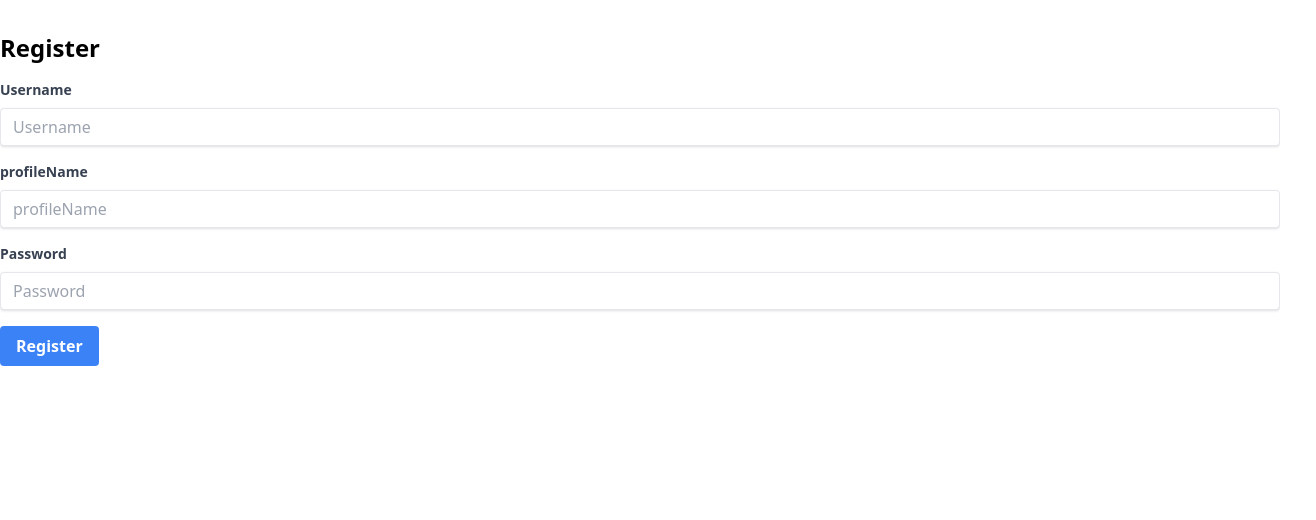
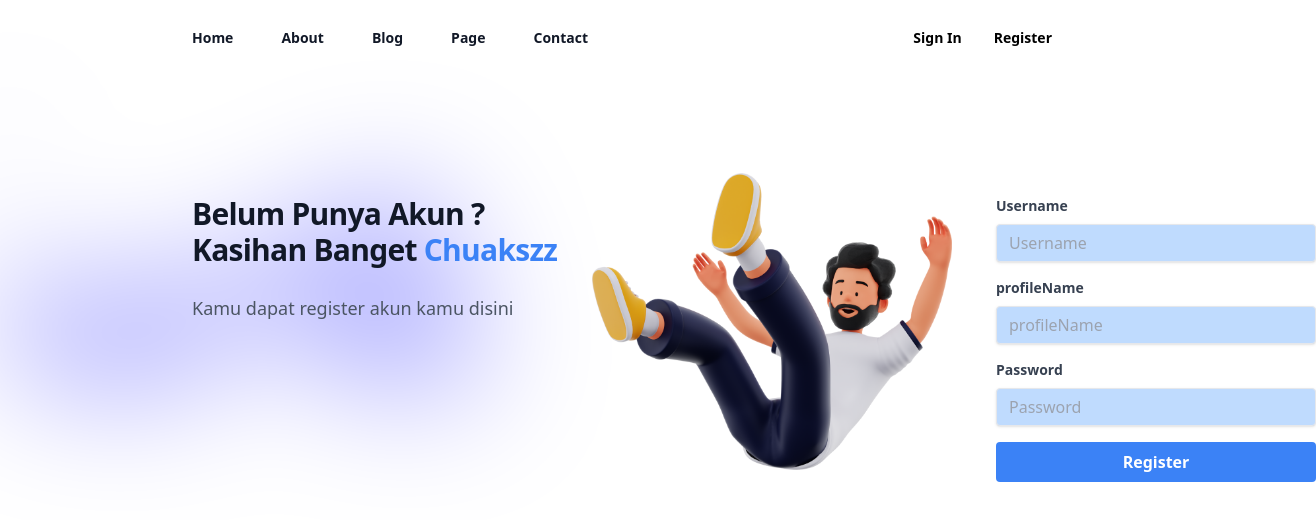
Before and after one commit to alfinseptiady/CaseTestFE, a Vue app: page /register in a window 1280 px wide. Shown: the top 520 px of the page, 1316 px wide, since content can reach past the window. Built offline with nearby package versions, Linux system fonts and the light colour scheme.

Commit message:
designRegister

```diff
--- a/src/components/Login.vue
+++ b/src/components/Login.vue
@@ -46,7 +46,7 @@
               aria-hidden="true">&rarr;</span></a> -->
           <button class="px-4 py-1 text-sm text-black font-semibold  hover:text-blue-600 focus:blue-900 divide-blue-500">
             Sign In</button>
-          <button class="px-4 py-1 text-sm text-black font-semibold rounded-sm hover:text-blue-600 focus:blue-900 mr-40">
+          <button class="px-4 py-1 text-sm text-black font-semibold rounded-sm hover:text-blue-600 focus:blue-900 mr-40" @click="this.$router.push('/register')">
             Register
           </button>
 
@@ -124,7 +124,7 @@
           </div> -->
           </div>
           <div class="container ml-11">
-            <!-- <h1 class=" font-bold mt-1">Login</h1> -->
+            <h1 class=" font-bold mt-1">Selamat datang login akun kamu disini</h1>
             <form class="mt-0" @submit.prevent="created">
               <div class="mb-4">
                 <label class="block text-gray-700 text-sm font-bold mb-2" for="username"></label>
@@ -168,7 +168,6 @@
 import { ref } from 'vue'
 import { Dialog, DialogPanel } from '@headlessui/vue'
 import { Bars3Icon, XMarkIcon } from '@heroicons/vue/24/outline'
-import gambar1 from '../../public/Picture.png';
 
 const navigation = [
   { name: 'Home', href: '#' },
--- a/src/components/Register.vue
+++ b/src/components/Register.vue
@@ -1,5 +1,148 @@
 <template>
-  <div class="container mx-auto">
+<div class="bg-white">
+    <header class="absolute inset-x-0 top-0 z-50">
+      <nav class="flex items-center justify-between p-6 lg:px-8" aria-label="Global">
+        <!-- <div class="flex lg:flex-1">
+          <a href="#" class="-m-1.5 p-1.5">
+            <span class="sr-only">Your Company</span>
+            <img class="h-8 w-auto" src="https://tailwindui.com/img/logos/mark.svg?color=indigo&shade=600" alt="" />
+          </a>
+        </div> -->
+        <div class="flex lg:hidden">
+          <button type="button" class="-m-2.5 inline-flex items-center justify-center rounded-md p-2.5 text-gray-700"
+            @click="mobileMenuOpen = true">
+            <span class="sr-only">Open main menu</span>
+            <Bars3Icon class="h-6 w-6" aria-hidden="true" />
+          </button>
+        </div>
+        <div class="hidden lg:flex lg:gap-x-12 ml-40">
+          <a v-for="item in navigation" :key="item.name" :href="item.href"
+            class="text-sm font-semibold leading-6 text-gray-900">{{ item.name }}</a>
+        </div>
+        <div class="hidden lg:flex lg:flex-1 lg:justify-end mr-5">
+          <!-- <a href="#" class="text-sm font-semibold leading-6 text-gray-900">Register <span
+              aria-hidden="true">&rarr;</span></a> -->
+          <!-- <a href="#" class="text-sm font-semibold leading-6 text-gray-900">Sign In <span
+              aria-hidden="true">&rarr;</span></a> -->
+          <button class="px-4 py-1 text-sm text-black font-semibold  hover:text-blue-600 focus:blue-900 divide-blue-500" @click="this.$router.push('/')">
+            Sign In</button>
+          <button class="px-4 py-1 text-sm text-black font-semibold rounded-sm hover:text-blue-600 focus:blue-900 mr-40" @click="this.$router.push('/register')">
+            Register
+          </button>
+        </div>
+      </nav>
+      <Dialog as="div" class="lg:hidden" @close="mobileMenuOpen = false" :open="mobileMenuOpen">
+        <div class="fixed inset-0 z-50" />
+        <DialogPanel
+          class="fixed inset-y-0 right-0 z-50 w-full overflow-y-auto bg-white px-6 py-6 sm:max-w-sm sm:ring-1 sm:ring-gray-900/10">
+          <div class="flex items-center justify-between">
+            <a href="#" class="-m-1.5 p-1.5">
+              <span class="sr-only">Your Company</span>
+              <!-- <img class="h-8 w-auto" src="https://tailwindui.com/img/logos/mark.svg?color=indigo&shade=600" alt="" /> -->
+            </a>
+            <button type="button" class="-m-2.5 rounded-md p-2.5 text-gray-700" @click="mobileMenuOpen = false">
+              <span class="sr-only">Close menu</span>
+              <XMarkIcon class="h-6 w-6" aria-hidden="true" />
+            </button>
+          </div>
+          <div class="mt-3 flow-root">
+            <div class="-my-6 divide-y divide-gray-500/10">
+              <div class="space-y-2 py-6">
+                <a v-for="item in navigation" :key="item.name" :href="item.href"
+                  class="-mx-3 block rounded-lg px-3 py-2 text-base font-semibold leading-7 text-gray-900 hover:bg-gray-50">{{
+                    item.name }}</a>
+              </div>
+              <div class="py-6">
+                <a href="#"
+                  class="-mx-3 block rounded-lg px-3 py-2.5 text-base font-semibold leading-7 text-gray-900 hover:bg-gray-50">Log
+                  in</a>
+              </div>
+            </div>
+          </div>
+        </DialogPanel>
+      </Dialog>
+    </header>
+    <div class="relative isolate px-5 pt-1 lg:px-8">
+      <div class="absolute inset-x-0 -top-9 -z-10 transform-gpu overflow-hidden blur-3xl sm:-top-1 " aria-hidden="true">
+        <div
+          class="relative left-[calc(30%-11rem)] aspect-[1700/678]  -translate-x-1/2 rotate-[30deg] bg-gradient-to-tr from-[blue] to-[blue] opacity-30 sm:left-[calc(40%-30rem)] sm:w-[62.1875rem]"
+          style="clip-path: polygon(74.1% 44.1%, 100% 61.6%, 97.5% 26.9%, 85.5% 0.1%, 80.7% 2%, 72.5% 32.5%, 60.2% 62.4%, 52.4% 68.1%, 47.5% 58.3%, 45.2% 34.5%, 27.5% 76.7%, 0.1% 64.9%, 17.9% 100%, 27.6% 76.8%, 76.1% 97.7%, 74.1% 44.1%)" />
+      </div>
+      <div class="mx-auto ml-36 mt-48">
+        <!-- <div class="hidden sm:mb-8 sm:flex sm:justify-center">
+          <div class="relative rounded-full px-3 py-1 text-sm leading-6 text-gray-600 ring-1 ring-gray-900/10 hover:ring-gray-900/20">
+            Announcing our next round of funding. <a href="#" class="font-semibold text-indigo-600"><span class="absolute inset-0" aria-hidden="true" />Read more <span aria-hidden="true">&rarr;</span></a>
+          </div>
+        </div> -->
+
+        <div class="mt-10 flex ml-4 justify-around">
+          <div>
+            <h1 class="text-3xl font-semibold tracking-tight text-gray-900">
+              Belum Punya Akun ? <br> Kasihan Banget <span class="text-blue-500">Chuakszz</span>
+            </h1>
+            <p class="mt-6 text-lg leading-8 text-gray-600">
+              <!-- if you don’t an account <br>you can <span class="text-blue-500 "
+                  @click="this.$router.push('/register')">Register here!</span> -->
+                Kamu dapat register akun kamu disini
+            </p>
+            <!-- <div class="mt-10 flex items-center justify-center gap-x-6">
+              <a href="#"
+                class="rounded-md bg-indigo-600 px-3.5 py-2.5 text-sm font-semibold text-white shadow-sm hover:bg-indigo-500 focus-visible:outline focus-visible:outline-2 focus-visible:outline-offset-2 focus-visible:outline-indigo-600">Get
+                started</a>
+              <a href="#" class="text-sm font-semibold leading-6 text-gray-900">Learn more <span
+                  aria-hidden="true">→</span></a>
+            </div> -->
+            <!-- test -->
+            <div class="ml-45 mt-4" style="margin-top: -151px;
+                width: 360px;
+                height: auto;
+                margin-left: 400px;">
+              <img src="../../public/Picture.png" alt="">
+            </div>
+            <!-- <div class=" bg-gradient-to-r from-cyan-500 to-blue-500 w-96 h-auto mr-20">
+          </div> -->
+          </div>
+
+          <div class="container ml-11">
+            <!-- <h1 class=" font-bold mt-1">Rregister Pengguna Baru</h1> -->
+            <form class="mb-28" @submit.prevent="register">
+
+              <!-- username -->
+              <div class="mb-4">
+                <label class="block text-gray-700 text-sm font-bold mb-2" for="username">Username</label>
+                <input v-model="daftar.username"
+                class="shadow appearance-none border rounded w-80 py-2 px-3 text-gray-700 leading-tight focus:outline-none focus:shadow-outline bg-blue-200" id="username" type="text" placeholder="Username" required>
+              </div>
+
+              <!-- profile name -->
+              <div class="mb-4">
+                <label class="block text-gray-700 text-sm font-bold mb-2" for="email">profileName</label>
+                <input v-model="daftar.profileName" class="shadow appearance-none border rounded w-80 py-2 px-3 text-gray-700 leading-tight focus:outline-none focus:shadow-outline bg-blue-200" id="profileName" type="text" placeholder="profileName" required>
+              </div>
+              <div class="mb-4">
+                <label class="block text-gray-700 text-sm font-bold mb-2" for="password">Password</label>
+                <input v-model="daftar.password" class="shadow appearance-none border rounded w-80 py-2 px-3 text-gray-700 bg-blue-200 leading-tight focus:outline-none focus:shadow-outline" id="password" type="password" placeholder="Password" required>
+              </div>
+              <div class="flex items-center justify-between">
+                <button class="bg-blue-500 hover:bg-blue-700 text-white font-bold py-2 px-4 rounded focus:outline-none focus:shadow-outline w-80" type="submit">
+                  Register
+                </button>
+              </div>
+            </form>
+          </div>
+        </div>
+      </div>
+      <!-- <div class="absolute inset-x-0 top-[calc(100%-13rem)] -z-10 transform-gpu overflow-hidden blur-3xl sm:top-[calc(100%-30rem)]" aria-hidden="true">
+        <div class="relative left-[calc(50%+3rem)] aspect-[1155/678] w-[36.125rem] -translate-x-1/2 bg-gradient-to-tr from-[#ff80b5] to-[#9089fc] opacity-30 sm:left-[calc(50%+36rem)] sm:w-[72.1875rem]" style="clip-path: polygon(74.1% 44.1%, 100% 61.6%, 97.5% 26.9%, 85.5% 0.1%, 80.7% 2%, 72.5% 32.5%, 60.2% 62.4%, 52.4% 68.1%, 47.5% 58.3%, 45.2% 34.5%, 27.5% 76.7%, 0.1% 64.9%, 17.9% 100%, 27.6% 76.8%, 76.1% 97.7%, 74.1% 44.1%)" />
+      </div> -->
+    </div>
+  </div>
+
+
+
+
+
+  <!-- <div class="container mx-auto">
     <h1 class="text-2xl font-bold mt-8">Register</h1>
     <form class="mt-4" @submit.prevent="register">
       <div class="mb-4">
@@ -20,9 +163,27 @@
         </button>
       </div>
     </form>
-  </div>
+  </div> -->
 </template>
 
+
+
+<!-- untuk header -->
+<script setup>
+import { ref } from 'vue'
+import { Dialog, DialogPanel } from '@headlessui/vue'
+import { Bars3Icon, XMarkIcon } from '@heroicons/vue/24/outline'
+
+const navigation = [
+  { name: 'Home', href: '#' },
+  { name: 'About', href: '#' },
+  { name: 'Blog', href: '#' },
+  { name: 'Page', href: '#' },
+  { name: 'Contact', href: '#' },
+]
+
+const mobileMenuOpen = ref(false)
+</script>
 <script>
 import axios from 'axios';
 
@@ -48,8 +209,9 @@ export default {
         })
         .then(response => {
           console.log(response);
+          alert('Login Successful')
           if(response.status === 200){
-            this.$router.push('/login');
+            this.$router.push('/');
           }else{
             alert("Registration Failed");
           }
@@ -65,7 +227,3 @@ export default {
   },
 };
 </script>
-
-<style>
-/* Tambahkan gaya khusus jika diperlukan */
-</style>
```
